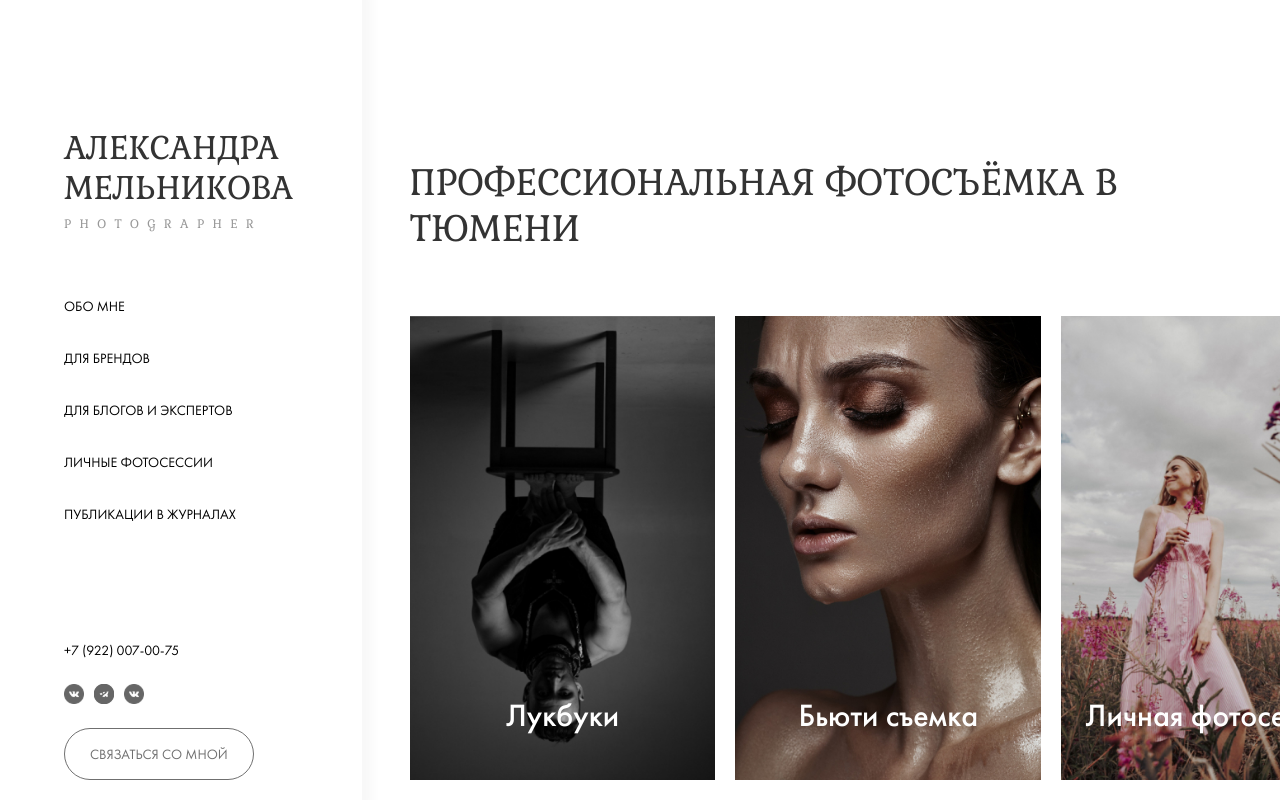
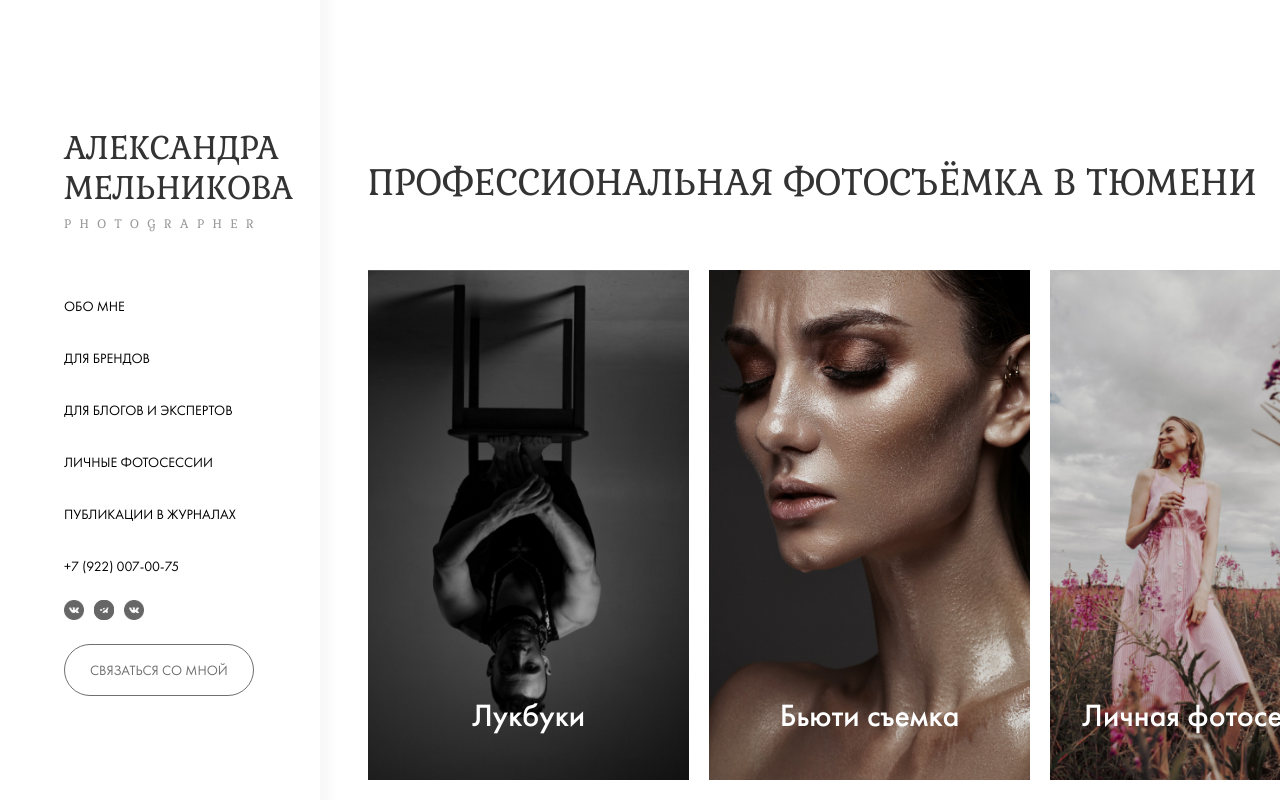
Before and after one commit to AntonKreida/melnikova_foto, a Next.js app: page / in a window 1280 px wide. Built offline with nearby package versions, Linux system fonts and the light colour scheme; some icons are missing; what prettier-plugin-tailwindcss would draw is missing.

Commit message:
index | fixed sidebar and main

```diff
--- a/src/layout/main/Main.tsx
+++ b/src/layout/main/Main.tsx
@@ -8,7 +8,7 @@ interface IProps {
 }
 
 export const Main: FC<IProps> = ({ children }) => (
-  <main className="flex h-full w-full flex-col overflow-hidden pb-5 pl-12 pt-40">
+  <main className="ml-[25%] flex h-full w-full flex-col overflow-hidden pb-5 pl-12 pt-40">
     <div className="flex h-full flex-col gap-16">
       <Header title="Профессиональная фотосъёмка в Тюмени" />
       { children }
--- a/src/layout/sidebar/Sidebar.tsx
+++ b/src/layout/sidebar/Sidebar.tsx
@@ -7,11 +7,11 @@ import { Contacts } from './contacts';
 
 
 export const Sidebar = () => (
-  <aside className="h-screen w-2/5 overflow-y-scroll shadow-custom scrollbar-hide">
-    <div className="flex h-full w-full px-16 pb-5 pt-32 md:px-8">
-      <div className="flex flex-col justify-between md:gap-12">
+  <aside className="fixed h-screen w-[25%] overflow-y-scroll px-16 pb-5 pt-32 shadow-custom scrollbar-hide md:px-8">
+    <div className="flex h-auto w-full">
+      <div className="flex h-auto w-full flex-col justify-between md:gap-12">
 
-        <div className="flex flex-col gap-16 md:gap-8">
+        <div className="flex h-full w-full flex-col gap-16 md:gap-8">
           <Link className="flex flex-col gap-2" href="/">
             <h1 className="font-default text-lg uppercase text-black+ md:text-md">
               Александра  <br />Мельникова
```
